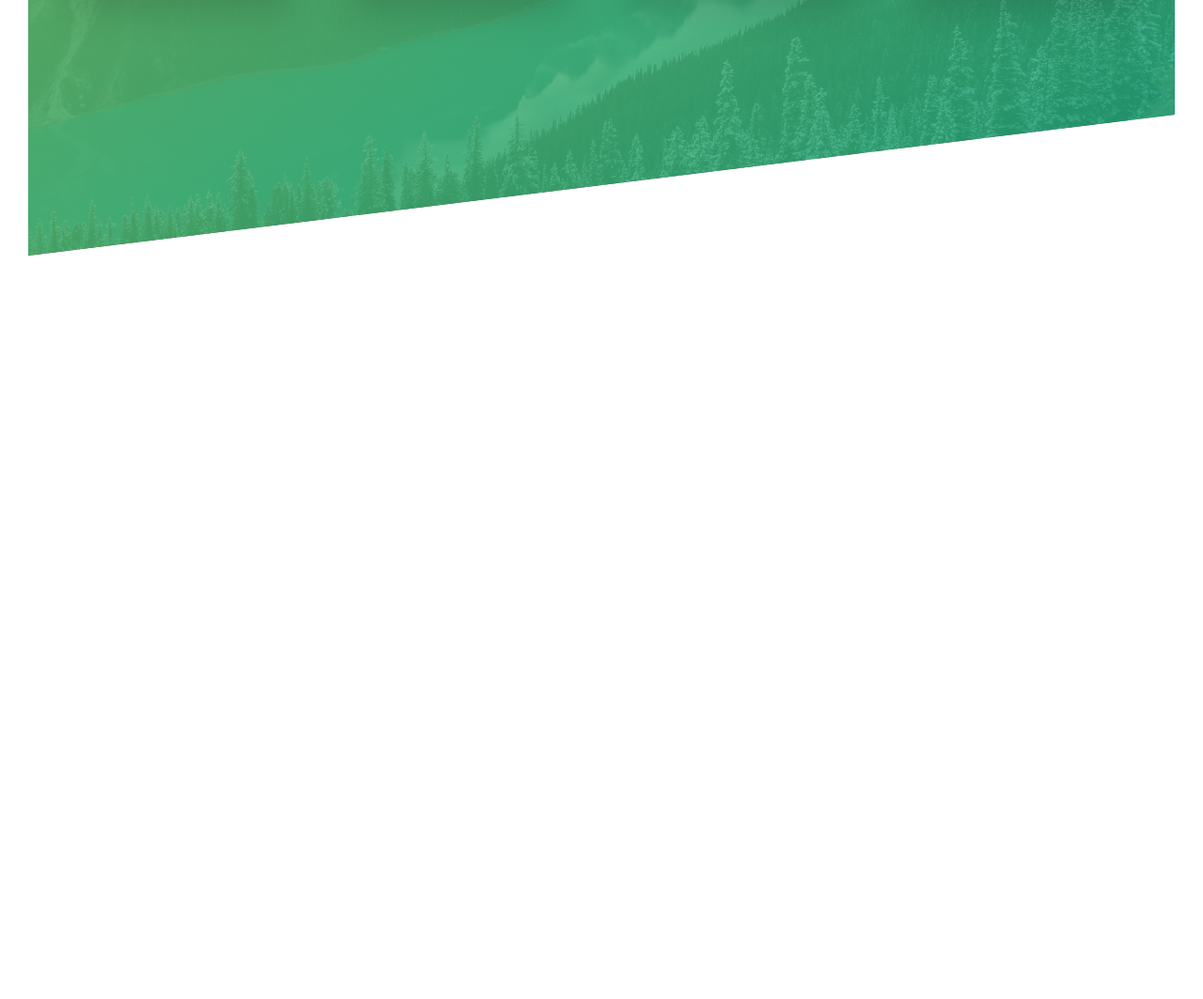
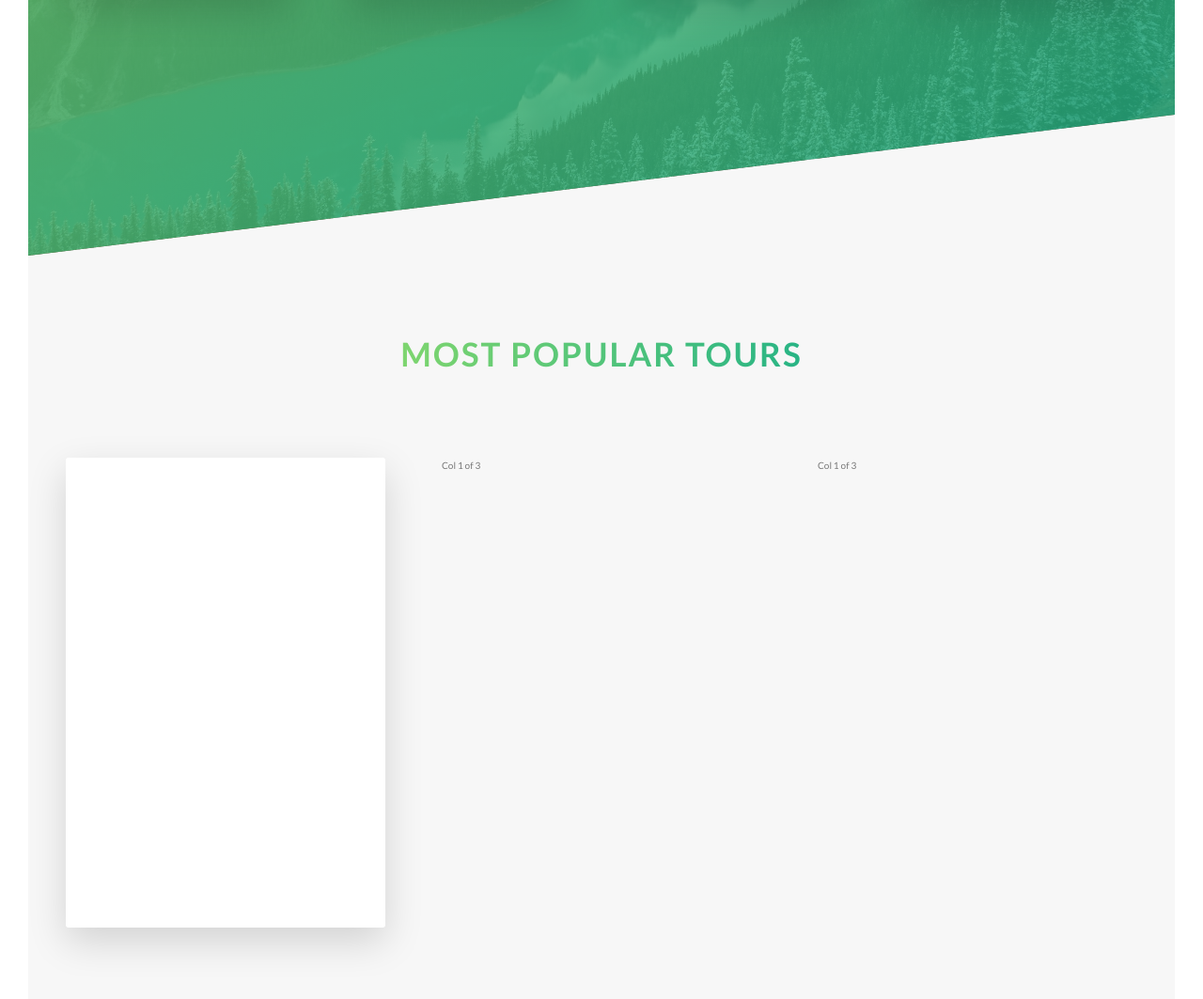
Before and after one commit to mariamariae/natours_project, a website: page index.html in a window 1280 px wide. Shown: the part 2015-3078 px from the top of the page at 94% size. Before the commit the page ends 2287 px from the top, so only its background shows below. Drawn offline with Linux system fonts and the light colour scheme.

Commit message:
the tours section

```diff
--- a/index.html
+++ b/index.html
@@ -112,6 +112,32 @@
                 </div>
             </div>
         </section>
+        <section class="section-tours">
+            <div class="u-center-text u-margin-bottom-big">
+                <h2 class="heading-secondary">
+                    Most popular tours
+                </h2>
+            </div>
+
+            <div class="row">
+                <div class="col-1-of-3">
+                    <div class="card">
+                        <div class="card__side card__side--front">
+                            FRONT
+                        </div>
+                        <div class="card__side card__side--back card__side--back-1">
+                            BACK
+                        </div>
+                    </div>
+                </div>
+                <div class="col-1-of-3">
+                    Col 1 of 3
+                </div>
+                <div class="col-1-of-3">
+                    Col 1 of 3
+                </div>
+            </div>
+        </section>
 
     </main>
 
--- a/sass/abstracts/_variables.scss
+++ b/sass/abstracts/_variables.scss
@@ -4,6 +4,10 @@ $color-primary-light:#7ed56f;
 $color-primary-dark:#28b485;
 $color-grey-ligth-1:#f7f7f7;
 $color-grey-dark: #777;
+$color-secondary-light: #ffb900;
+$color-secondary-dark: #ff7730;
+$color-tertiary-light: #2998ff;
+$color-tertiary-dark: #5643fa;
 $color-white:#fff;
 $color-black: #000;
 //GRID
--- /dev/null
+++ b/sass/components/_card.scss
@@ -0,0 +1,35 @@
+.card {
+    perspective: 150rem;
+    -moz-perspective: 150rem;
+    position: relative;
+    height: 50rem;
+    &__side {
+        background-color: orangered;
+        color: #fff;
+        font-size: 2rem;
+        height: 50rem;
+        transition: all .8s ease;
+        position: absolute;
+        top: 0;
+        left: 0;
+        width: 100%;
+        backface-visibility: hidden;
+        border-radius: 3px;
+        box-shadow: 0 1.5rem 4rem rgba($color-black, .15);
+        &--front {
+            background-color: $color-white;
+        }
+        &--back {
+            transform: rotateY(180deg);
+            &-1 {
+                background-image: linear-gradient(to right bottom, $color-secondary-light, $color-secondary-dark);
+            }
+        }
+    }
+    &:hover &__side--front {
+        transform: rotateY(180deg);
+    }
+    &:hover &__side--back {
+        transform: rotateY(0deg);
+    }
+}
--- a/sass/main.scss
+++ b/sass/main.scss
@@ -6,6 +6,7 @@
 @import "./base/typography";
 @import "./base/utilities";
 @import "./components/button";
+@import "./components/card";
 @import "./components/composition";
 @import "./components/feature-box";
 @import "./layout/grid";
--- a/sass/pages/_home.scss
+++ b/sass/pages/_home.scss
@@ -14,3 +14,9 @@
         transform: skewY(7deg);
     }
 }
+
+.section-tours {
+    background-color: $color-grey-ligth-1;
+    padding: 25rem 0 50rem 0;
+    margin-top: -10rem;
+}
```
Also changed, not shown: css/style.css.
